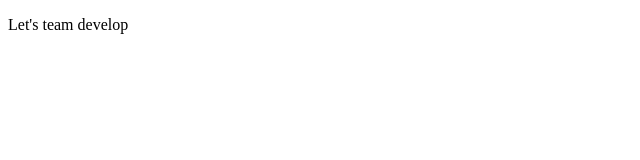
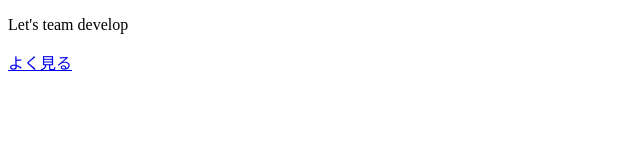
Before and after one commit to chibachibaibu2003/kadai1017, a plain HTML site: page index.html in a window 1280 px wide. Shown: the full height of the page, 0-640 px from the left. Drawn offline with Linux system fonts and the light colour scheme.

Commit message:
修正しました

```diff
--- a/index.html
+++ b/index.html
@@ -6,5 +6,6 @@
 </head>
 <body>
 	<p>Let's team develop</p>
+	<a href="https://sites.google.com/morijyobi.ac.jp/introduction-to-project-develo/%E3%83%9B%E3%83%BC%E3%83%A0">よく見る</a>
 </body>
 </html>
```
